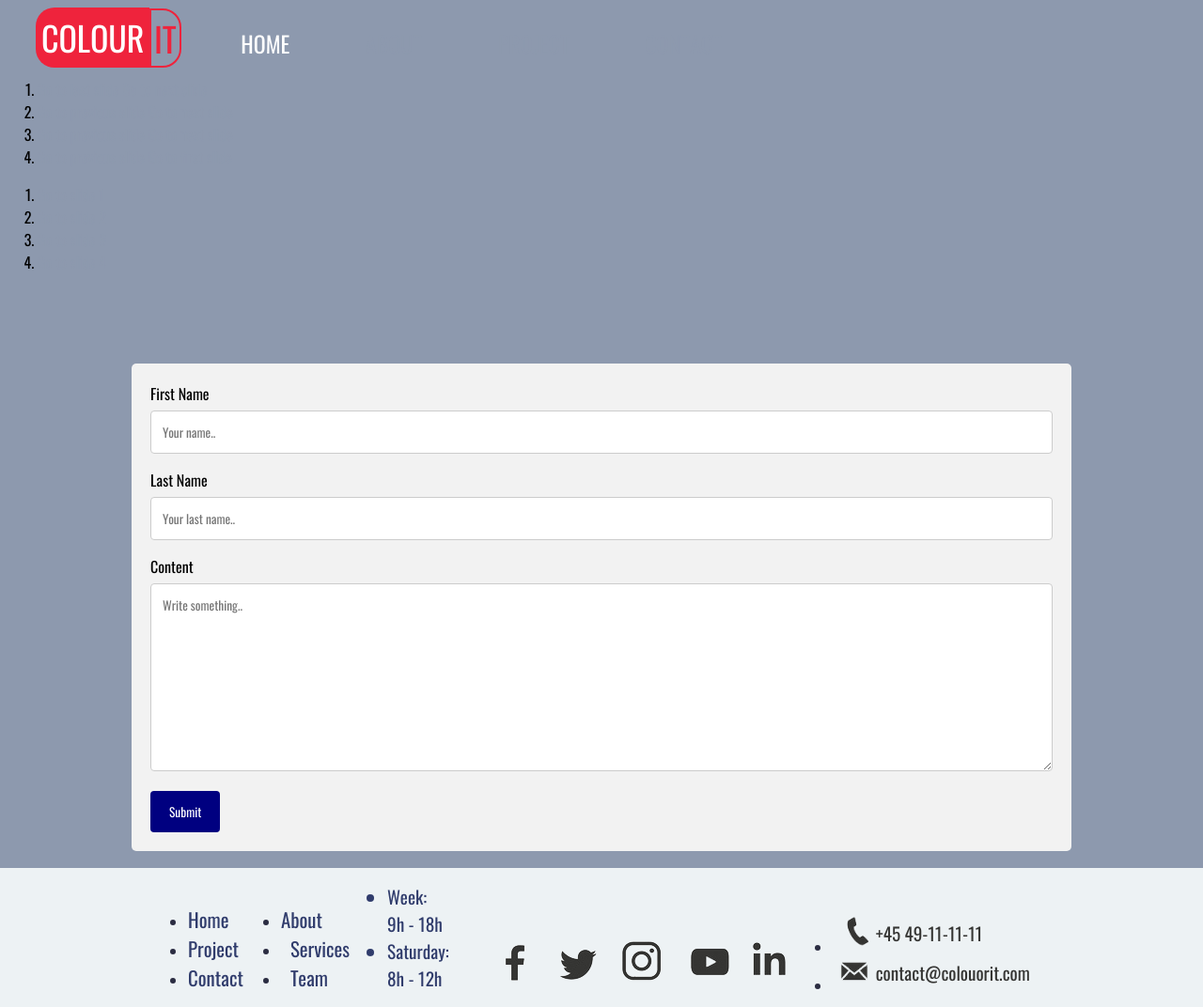
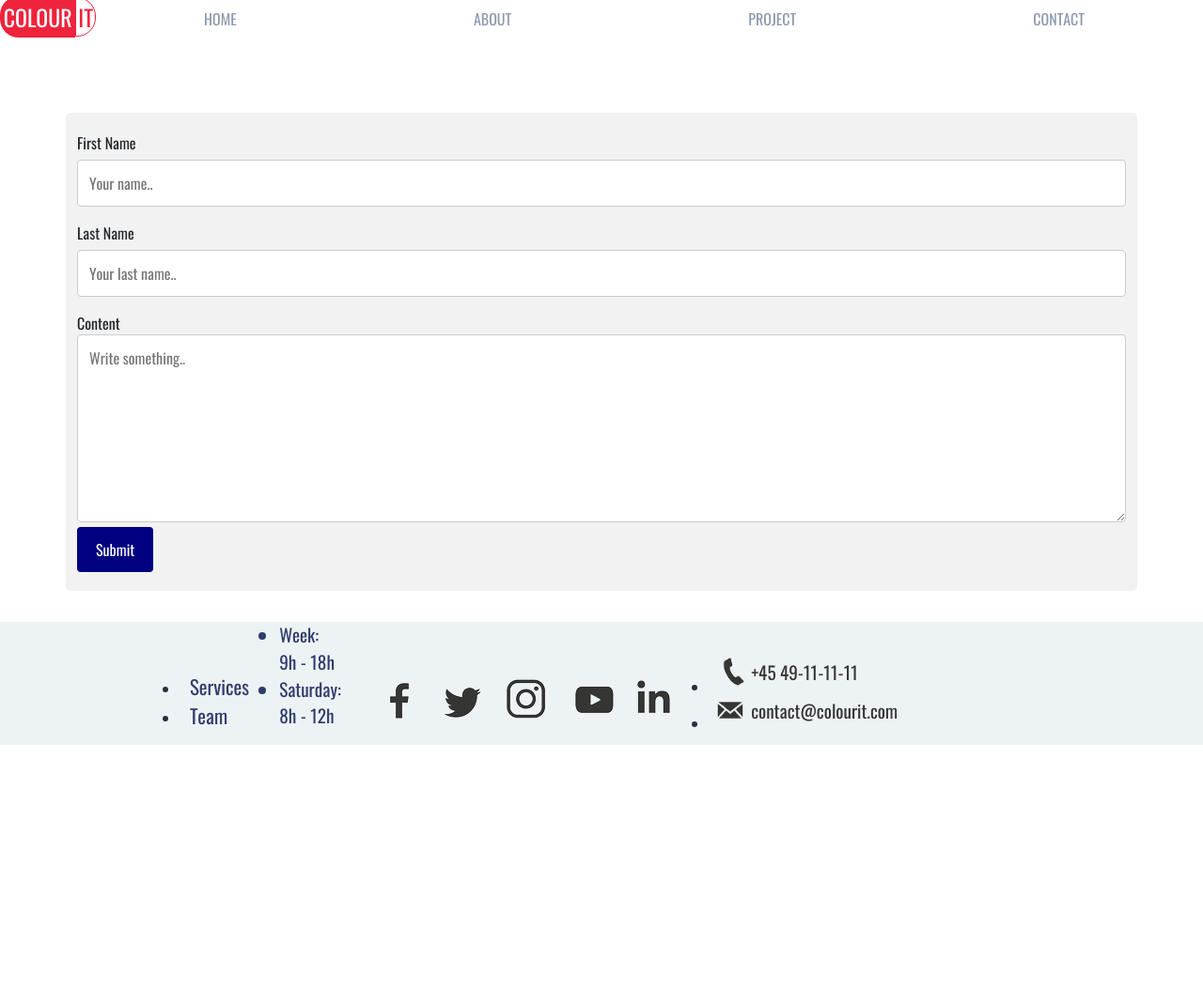
Before and after one commit to yumamri/Colour_IT, a plain HTML site: page contact.html in a window 1280 px wide. Shown: the whole page at 94% size. After the commit the page ends 800 px from the top, so only its background shows below. Drawn offline with nearby package versions, Linux system fonts and the light colour scheme.

Commit message:
added missing pages + small improvements

```diff
--- a/contact.html
+++ b/contact.html
@@ -4,67 +4,31 @@
 	<meta charset="utf-8">
 	<title>ColourIT</title>
 	<link rel="stylesheet" type="text/css" href="css/main.css">
+	<link href="https://cdn.jsdelivr.net/npm/bootstrap@5.0.0-beta3/dist/css/bootstrap.min.css" rel="stylesheet"
+		integrity="sha384-eOJMYsd53ii+scO/bJGFsiCZc+5NDVN2yr8+0RDqr0Ql0h+rP48ckxlpbzKgwra6" crossorigin="anonymous">
 
 </head>
 <header>
-	<nav>
-		<ul id="menu">
-			<li id="logo"><a href="index.html"><span id="colour">COLOUR</span><span id="it">IT</span></a></li>
-
-			<li><a href="index.html" class="menu" id="active">HOME</a></li>
-
-			<li><a href="about.html" class="menu">ABOUT</a></li>
-
-			<li><a href="project.html" class="menu">PROJECT</a></li>
-
-			<li><a href="contact.html" class="menu">CONTACT</a></li>
-		</ul>
-	</nav>
-
-	<div id="slider">
-		<section class="slider">
-			<ol class="slider_viewport">
-
-				<li id="slider_slide1"tabindex="0"class="slider_slide">
-					<div class="slider_snapper">
-						<a href="#slider_slide4"class="slider_prev">Go to last slide</a>
-						<a href="#slider_slide2"class="slider_next">Go to next slide</a>
-					</div>
-				</li>
-
-				<li id="slider_slide2"tabindex="0"class="slider_slide">
-					<div class="slider_snapper">
-						<a href="#slider_slide1"class="slider_prev">Go to previous slide</a>
-						<a href="#slider_slide3"class="slider_next">Go to next slide</a>
-					</div>
-				</li>
-
-				<li id="slider_slide3"tabindex="0"class="slider_slide">
-					<div class="slider_snapper">
-						<a href="#slider_slide2"class="slider_prev">Go to previous slide</a>
-						<a href="#slider_slide4"class="slider_next">Go to next slide</a>
-					</div>
-				</li>
-
-				<li id="slider_slide4"tabindex="0"class="slider_slide">
-					<div class="slider_snapper">
-						<a href="#slider_slide3"class="slider_prev">Go to previous slide</a>
-						<a href="#slider_slide1"class="slider_next">Go to first slide</a>
-					</div>
-				</li>
-
-			</ol>
-			<aside class="slider_navigation">
-				<ol class="slider_navigation-list">
-					<li class="slider_navigation-item"><a href="#slider_slide1"class="slider_navigation-button">Go to slide 1</a></li>
-					<li class="slider_navigation-item"><a href="#slider_slide2"class="slider_navigation-button">Go to slide 2</a></li>
-					<li class="slider_navigation-item"><a href="#slider_slide3"class="slider_navigation-button">Go to slide 3</a></li>
-					<li class="slider_navigation-item"><a href="#slider_slide4"class="slider_navigation-button">Go to slide 4</a></li>
-				</ol>
-			</aside>
-
-		</section>
-	</div>
+	<ul class="nav justify-content-center nav-fill">
+		<li>
+			<div id="logo">
+				<a href="index.html"><span id="colour">COLOUR</span><span id="it">IT</span></a>
+			</div>
+			<!--			<a class="nav-link" href="index.html">LOGO</a>-->
+		</li>
+		<li class="nav-item">
+			<a class="nav-link" href="index.html">HOME</a>
+		</li>
+		<li class="nav-item">
+			<a class="nav-link" href="about.html">ABOUT</a>
+		</li>
+		<li class="nav-item">
+			<a class="nav-link" href="project.html">PROJECT</a>
+		</li>
+		<li class="nav-item">
+			<a class="nav-link" href="contact.html">CONTACT</a>
+		</li>
+	</ul>
 </header>
 
 <body>
@@ -90,14 +54,6 @@
 	<div id="footer" >
 			<div class="nav_footer">
 				<ul>
-					<li><a href="#">Home</a></li>
-					<li><a href="#">Project</a></li>
-					<li><a href="#">Contact</a></li>
-				</ul>
-			</div>
-			<div class="nav_footer">
-				<ul>
-					<li><a href="#">About</a></li>
 					<li class="indentation_footer"><a href="#">Services</a></li>
 					<li class="indentation_footer"><a href="#">Team</a></li>
 				</ul>
@@ -120,7 +76,7 @@
 		<div>
 			<ul id="contact_footer" class="zoom">
 				<li><a href="tel: +45 49-11-11-11" class="footer_contact_info"><img src="pictures/phone.png" alt="phone"><span class="up_text_footer">+45 49-11-11-11</span></a></li>
-				<li><a href="mailto: contact@colouorit.com" class="footer_contact_info"><img src="pictures/mail.png" alt="mail"><span class="up_text_footer">contact@colouorit.com</span></a></li>
+				<li><a href="mailto: contact@colourit.com" class="footer_contact_info"><img src="pictures/mail.png" alt="mail"><span class="up_text_footer">contact@colourit.com</span></a></li>
 			</ul>
 		</div>
 	</div>
```
Also changed, not shown: about.html (+1 -1 lines), index.html (+5 -13 lines), project.html (+30 -68 lines).
